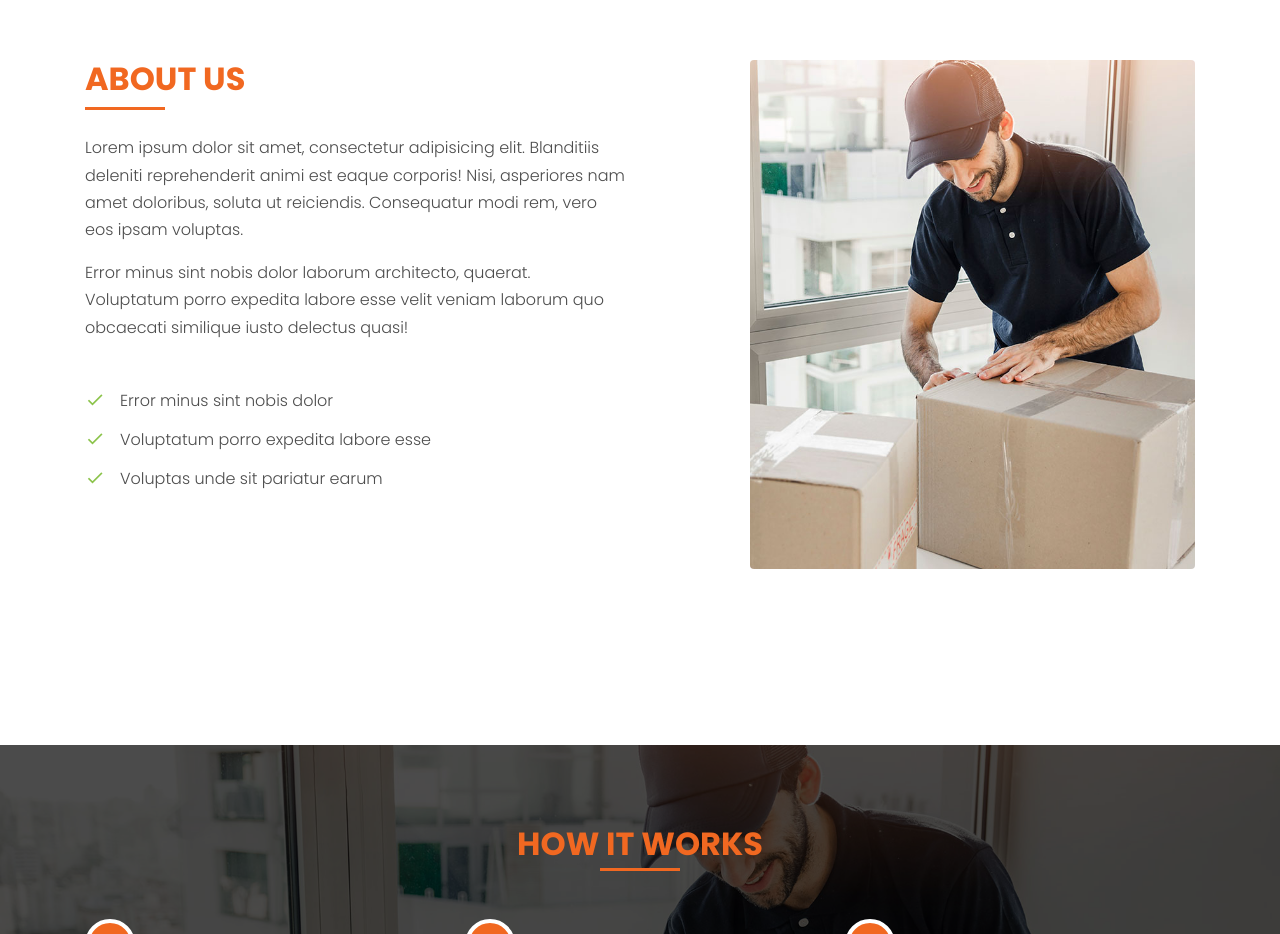
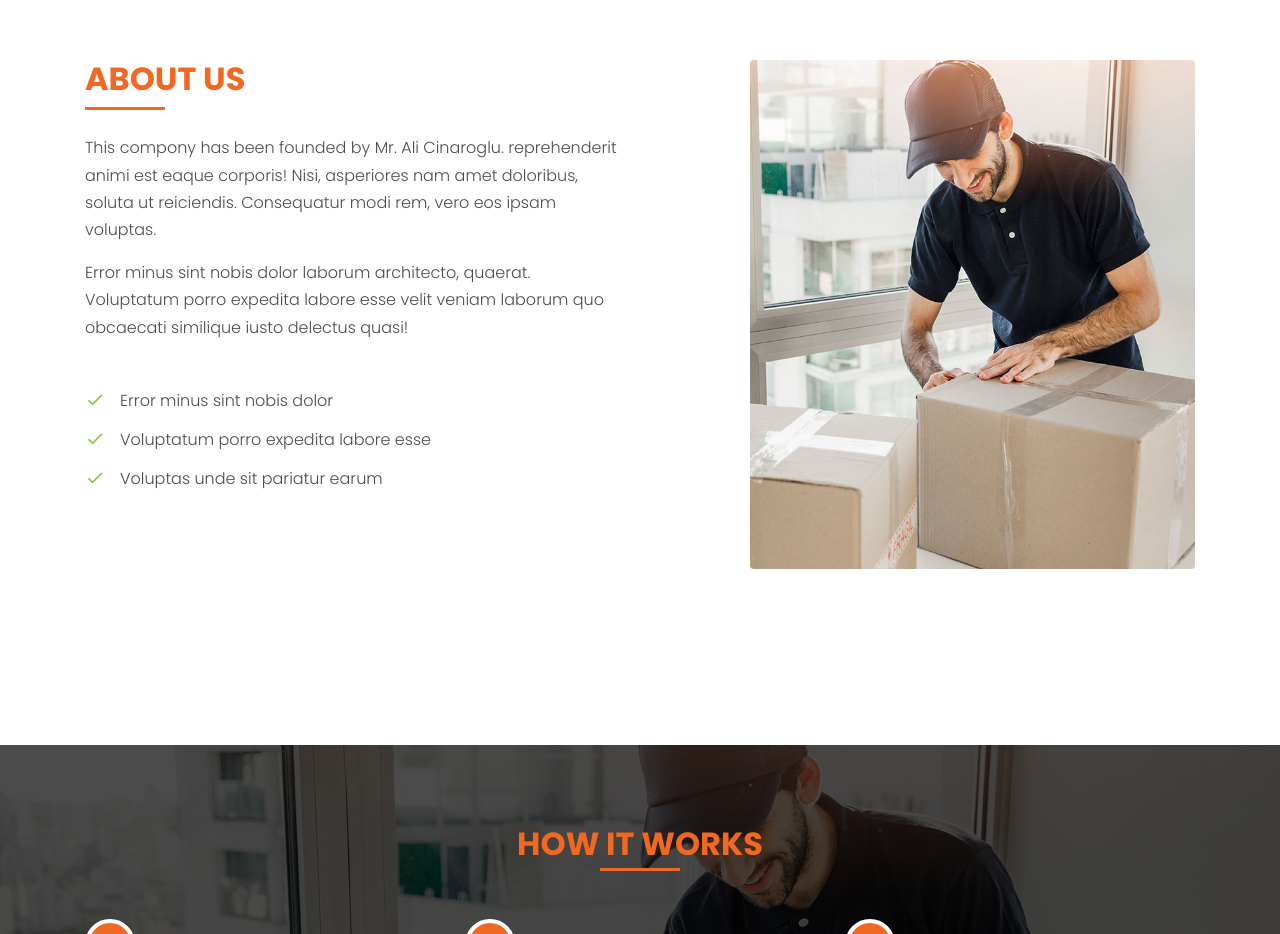
Before and after one commit to ali-cinaroglu/ali-cinaroglu.github.io, a plain HTML site: page index.html in a window 1280 px wide. Shown: the part 820-1754 px from the top of the page. Drawn offline with Linux system fonts and the light colour scheme; files whose address does not match are found by name; a web font is replaced by a local one.

Commit message:
Update index.html

```diff
--- a/index.html
+++ b/index.html
@@ -98,7 +98,7 @@
             <div class="text-left pb-1 border-primary mb-4">
               <h2 class="text-primary">About Us</h2>
             </div>
-            <p>Lorem ipsum dolor sit amet, consectetur adipisicing elit. Blanditiis deleniti reprehenderit animi est eaque corporis! Nisi, asperiores nam amet doloribus, soluta ut reiciendis. Consequatur modi rem, vero eos ipsam voluptas.</p>
+            <p>This compony has been founded by Mr. Ali Cinaroglu. reprehenderit animi est eaque corporis! Nisi, asperiores nam amet doloribus, soluta ut reiciendis. Consequatur modi rem, vero eos ipsam voluptas.</p>
             <p class="mb-5">Error minus sint nobis dolor laborum architecto, quaerat. Voluptatum porro expedita labore esse velit veniam laborum quo obcaecati similique iusto delectus quasi!</p>
 
             <ul class="ul-check list-unstyled success">
```
